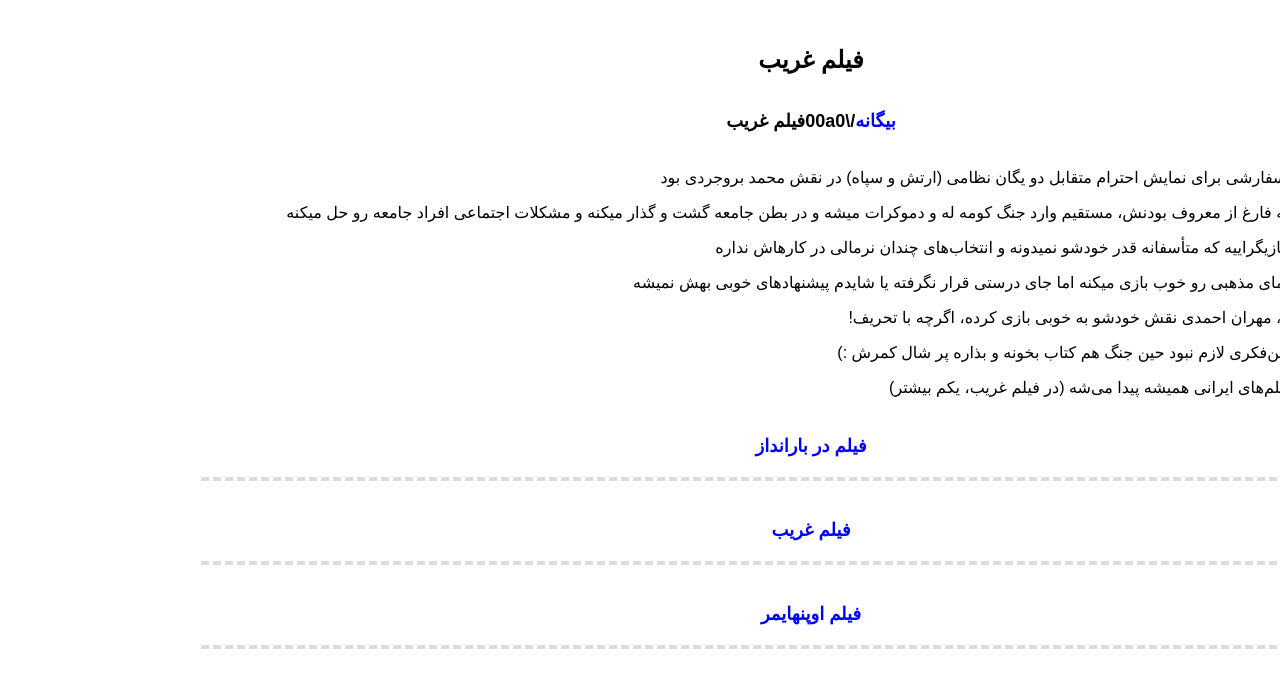
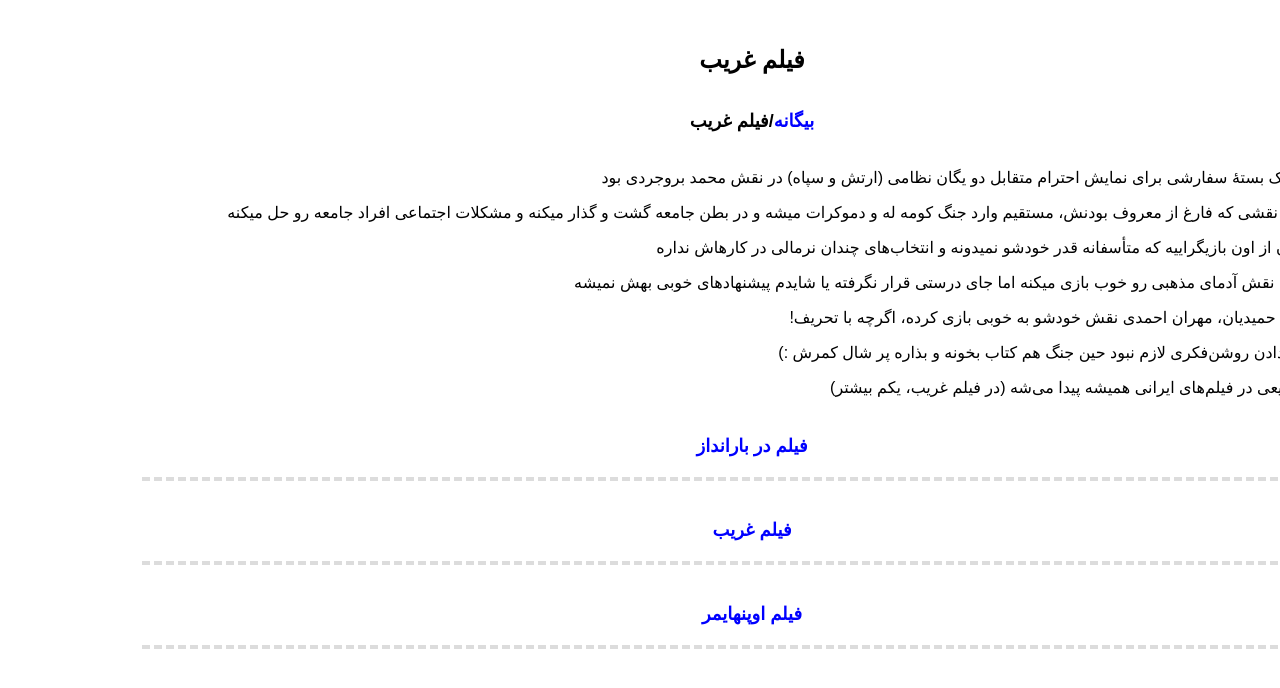
Before and after one commit to darkblog/darkblog.github.io, a Jekyll site: the page built from _posts/2023-8-7-2.md, in a window 1280 px wide. Shown: the top 688 px of the page. Built offline with Jekyll 4.4.1, drawn with Linux system fonts in a browser that asks for light colours; part of the change alters nothing that is shown.

```diff
--- a/_layouts/post.html
+++ b/_layouts/post.html
@@ -2,7 +2,7 @@
 layout: default
 ---
 
-<h2><a href="https://biganeh.com/">بیگانه</a>/\00a0{{ page.title }}</h2>{{ content }}
+<h2><a href="https://biganeh.com/">بیگانه</a>/{{ page.title }}</h2>{{ content }}
 {% for post in site.posts limit:10000 %}
 <h3><a href="{{ site.url }}{{ post.url }}">{{ post.title }}</a></h3>
 {% endfor %}
```
